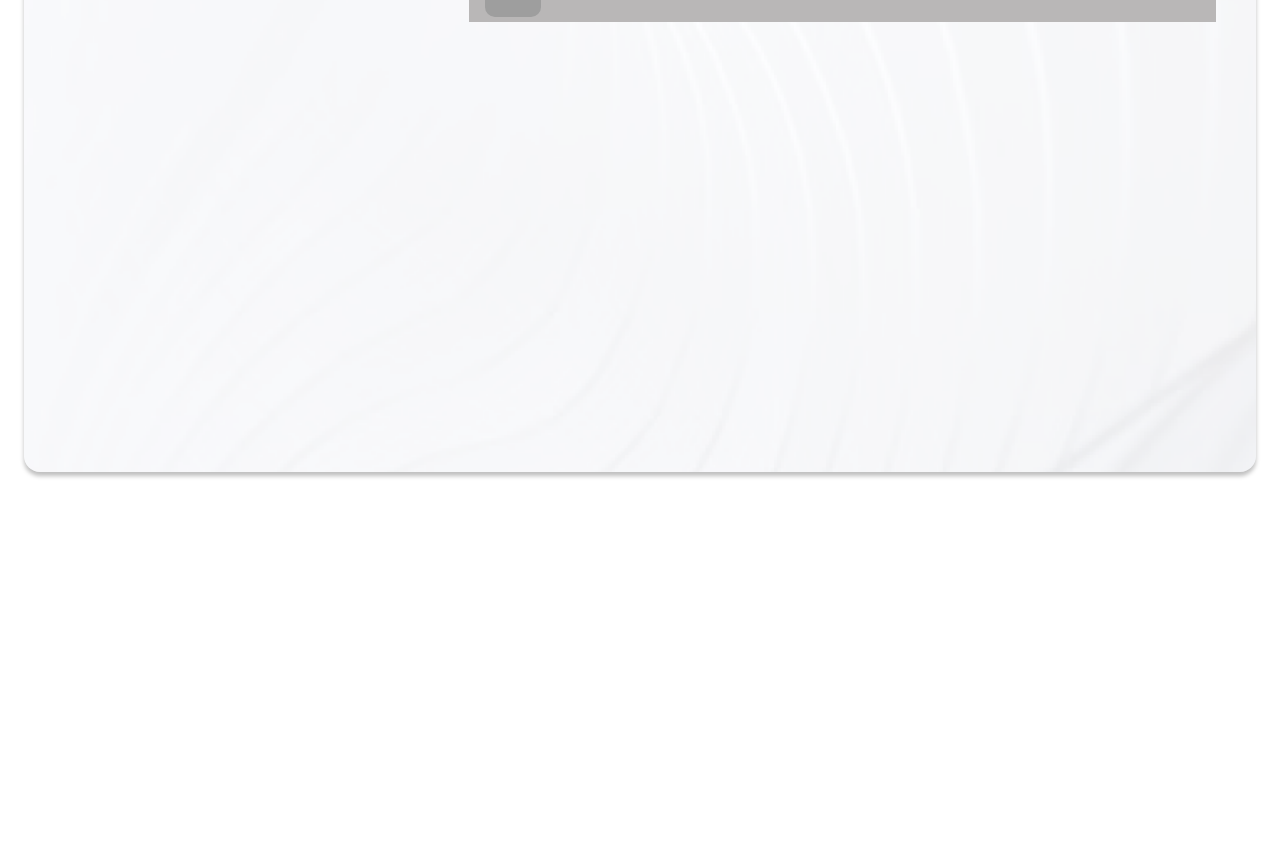
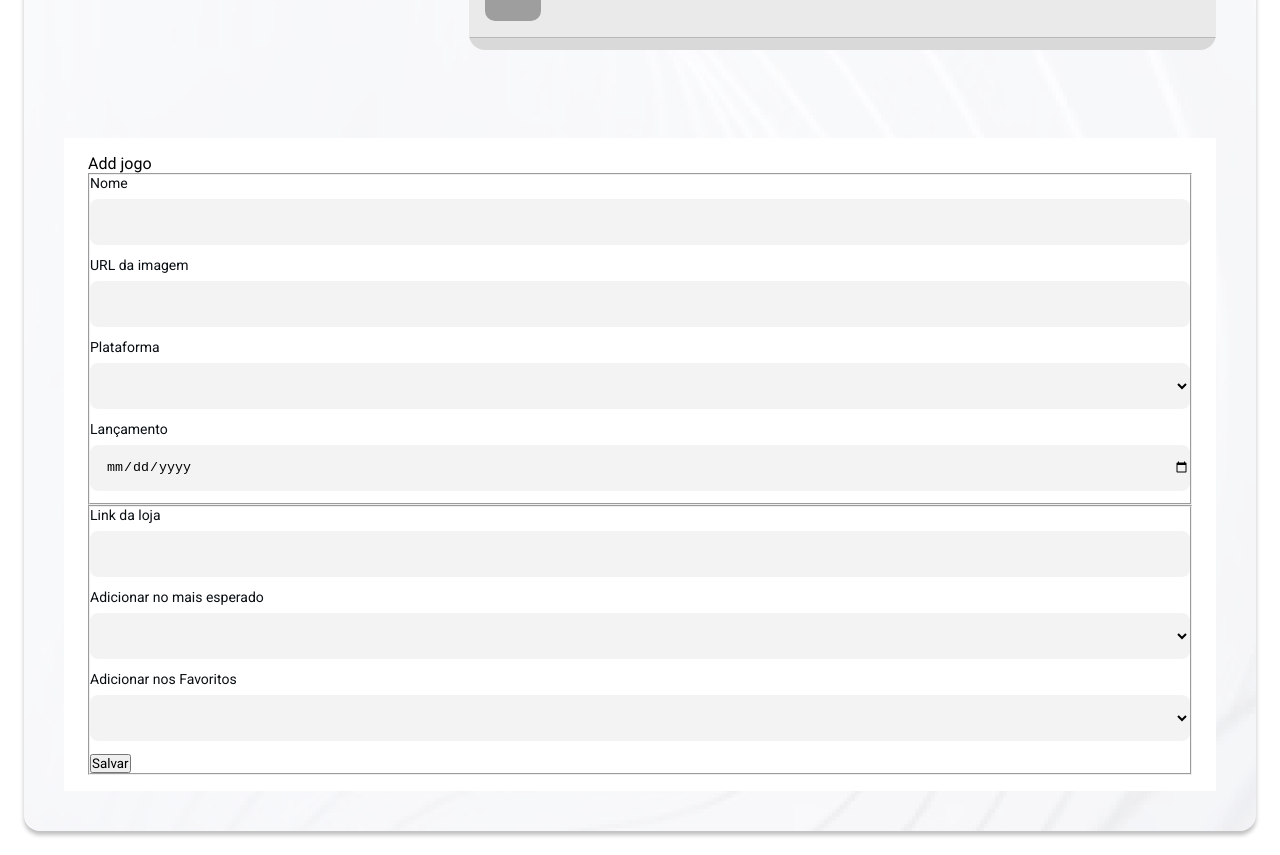
Before and after one commit to Alexxcamargo1000/game-lib, a React (Vite) app: page / in a window 1280 px wide. Shown: the part 1020-1875 px from the top of the page. Before the commit the page ends 1516 px from the top, so only its background shows below. Built offline with nearby package versions, Linux system fonts and the light colour scheme; grey boxes are pictures that could not be loaded.

Commit message:
create input and select

```diff
--- /dev/null
+++ b/src/components/Input/index.jsx
@@ -0,0 +1,9 @@
+import {Container } from './styles.js'
+export function Input({id, type, title}) {
+  return (
+    <Container htmlFor={id}>
+      <span>{title}</span>
+      <input type={type}  id={id} />
+    </Container>
+  )
+}
--- /dev/null
+++ b/src/components/Input/styles.js
@@ -0,0 +1,22 @@
+import styled from "styled-components";
+
+export const Container = styled.label`
+    margin-bottom: 12px;
+    display: flex;
+    flex-direction: column;
+    gap: 8px;
+    width:100%;
+
+    span {
+      font-size: 14px;
+      line-height: 16px;
+      color: ${({ theme }) => theme.colors.BLACK};
+    }
+    input {
+      background: #F3F3F3;
+      padding-left: 16px;
+      height: 46px;
+      border-radius: 8px;
+      border: none;
+    }
+`
--- /dev/null
+++ b/src/components/Select/index.jsx
@@ -0,0 +1,27 @@
+import { Container } from "./styles.js";
+import { useState } from "react";
+const values = [
+  {value: 'XBOX'},
+  {value: 'PS5'},
+  {value: 'PC'},
+  {value: 'TODAS'},
+]
+export function Select({ id, title, options = values }) {
+  const [value, setValue] = useState('');
+  const handleOptionChange = (e) => {
+    setValue(e.target.value)
+  }
+
+  return (
+    <Container htmlFor={id}>
+      <span>{title}</span>
+      <select id={id} value={value} onChange={handleOptionChange } >
+        {!value && <option disabled value=""></option>}
+        {options.map(option => {
+          return <option key={`id_${option.value}`} value={option.value}>{option.value}</option>
+        })}
+
+      </select>
+    </Container>
+  );
+}
--- /dev/null
+++ b/src/components/Select/styles.js
@@ -0,0 +1,22 @@
+import styled from "styled-components";
+
+export const Container = styled.label`
+    margin-bottom: 12px;
+    display: flex;
+    flex-direction: column;
+    gap: 8px;
+    width:100%;
+
+    span {
+      font-size: 14px;
+      line-height: 16px;
+      color: ${({ theme }) => theme.colors.BLACK};
+    }
+    select {
+      background: #F3F3F3;
+      padding-left: 16px;
+      height: 46px;
+      border-radius: 8px;
+      border: none;
+    }
+`
--- a/src/components/Table/styles.js
+++ b/src/components/Table/styles.js
@@ -41,12 +41,21 @@ export const Container = styled.table`
 
     tr:nth-child(even) {
       background-color: ${({ theme }) => theme.colors.GRAY_500};
+
+
     }
     tr:nth-child(odd) {
       background-color: ${({ theme }) => theme.colors.GRAY_600};
+
+      td {
+        border-block: 1px solid #B9B7B7;
+      }
     }
 
     tr:last-child  {
+      td {
+        border-bottom: none;
+      }
 
       > td:nth-child(4) {
         border-radius: 0 0 16px 0;
--- a/src/pages/Home/index.jsx
+++ b/src/pages/Home/index.jsx
@@ -4,8 +4,14 @@ import { Carousel } from "../../components/Carousel";
 import { CarouselItem } from "../../components/CarouselItem";
 import {Table} from '../../components/Table'
 import {Tr} from '../../components/Table/Tr'
+import { Input } from "../../components/Input";
+import { Select } from "../../components/Select";
 
 export function Home() {
+  const options = [
+    {value: 'sim'},
+    {value: 'não'},
+  ]
   return (
     <Container>
       <Header>
@@ -52,7 +58,26 @@ export function Home() {
             </Table>
           </div>
         </TableWrapper>
-        <Form></Form>
+        <Form>
+            <legend>Add jogo</legend>
+            <fieldset>
+              <Input id="name" title="Nome" type="text"/>
+              <Input id="url_img" title="URL da imagem" type="text"/>
+              <Select id="platform" title="Plataforma"/>
+              <Input id="date" title="Lançamento" type="date"/>
+            </fieldset>
+
+            <fieldset>
+              <Input id="link" title="Link da loja" type="text"/>
+              <div>
+                <Select id="mainGame" title="Adicionar no mais esperado" options={options}/>
+                <Select id="favorites" title="Adicionar nos Favoritos" options={options}/>
+              </div>
+
+              <button>Salvar</button>
+            </fieldset>
+
+        </Form>
       </main>
     </Container>
   );
--- a/src/pages/Home/styles.js
+++ b/src/pages/Home/styles.js
@@ -94,12 +94,16 @@ export const TableWrapper = styled.div`
   margin-top: 60px;
 
 
+
+
   > .scroll {
-    max-height: 400px;
+    max-width: 850px;
+    max-height: 428px;
+    border-radius: 0 0 16px 16px;
     overflow-y: auto;
 
     &::-webkit-scrollbar {
-    display: none;
+    width: 4px;
   }
   }
 `;
@@ -107,6 +111,12 @@ export const TableWrapper = styled.div`
 
 
 
-export const Form = styled.div`
+export const Form = styled.form`
   grid-area: form;
+  margin-top: 88px;
+  margin-bottom: 40px;
+  padding: 16px 24px;
+  background-color: white;
+
+
 `;
--- a/src/styles/theme.js
+++ b/src/styles/theme.js
@@ -6,8 +6,8 @@ export const theme = {
     RED: '#F11C22',
     WHITE: '#ECE8E8',
     BLACK: '#090E13',
-    GRAY_500: '#B9B7B7',
-    GRAY_600: '#CCCCCB',
+    GRAY_500: '#EAEAEA',
+    GRAY_600: '#D9D9D9',
   },
   shadow: '0px 4px 4px rgba(0, 0, 0, 0.25)'
 }
```
